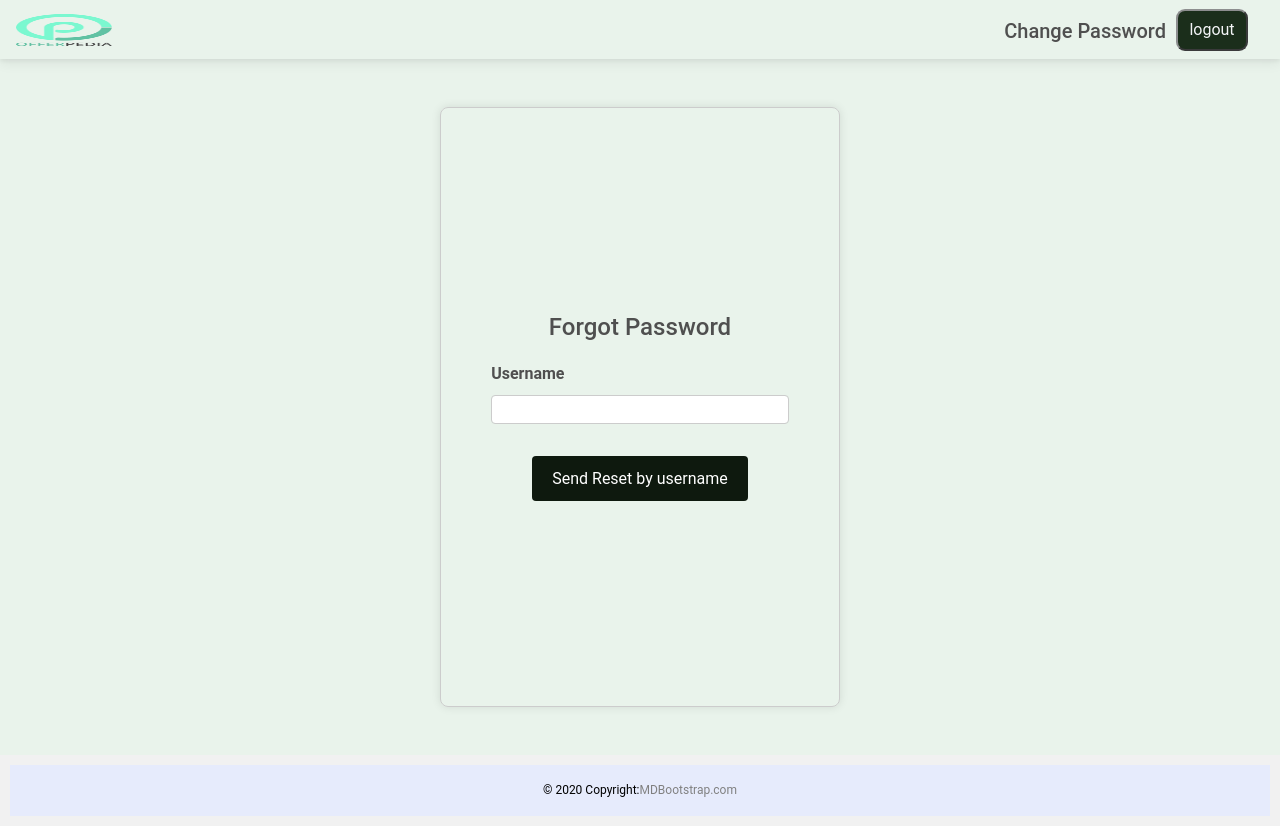
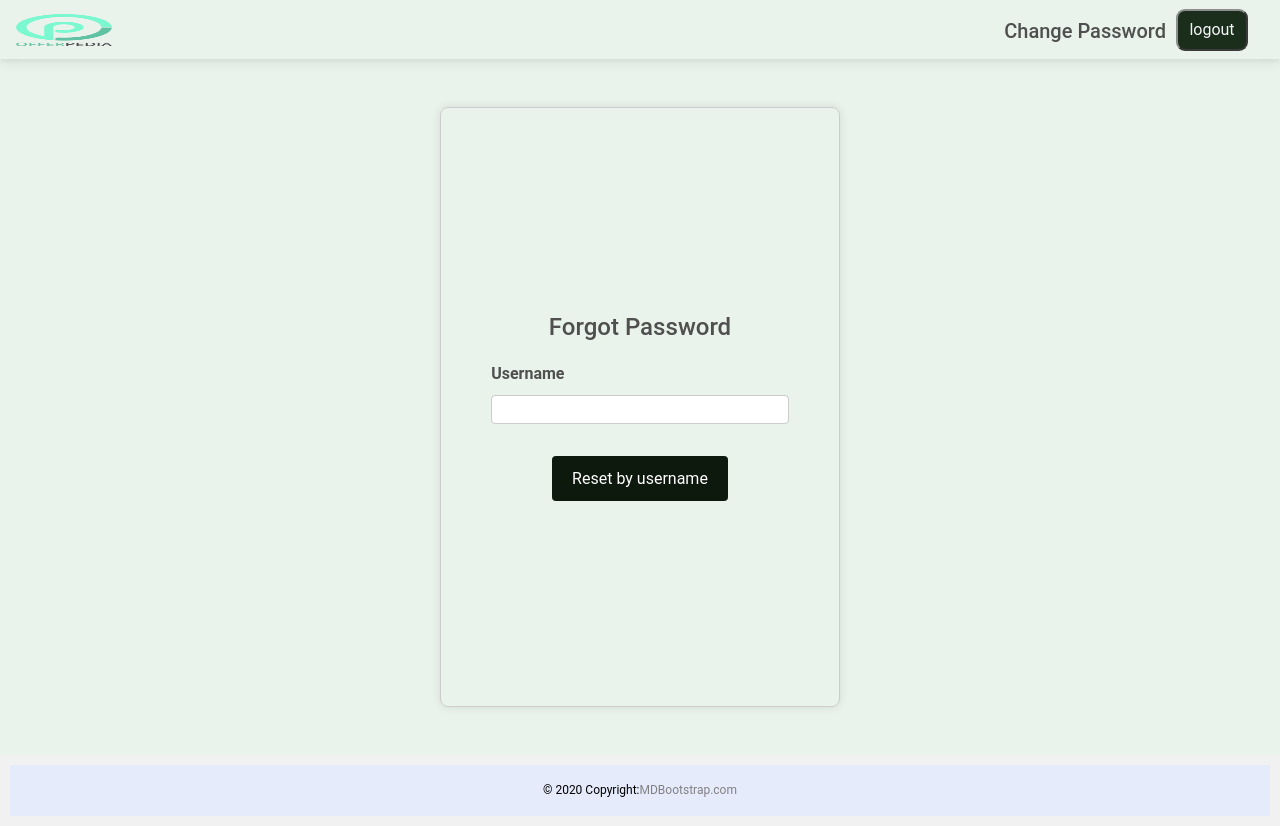
Before and after one commit to vishnukp1/Front-End-Authentication, a React (Create React App) app in the folder my-app/: page /forgotPassword in a window 1280 px wide. Built offline with nearby package versions, Linux system fonts and the light colour scheme.

Commit message:
new commit

```diff
--- a/my-app/src/pages/ForgotPassword.js
+++ b/my-app/src/pages/ForgotPassword.js
@@ -110,7 +110,7 @@ const ForgotPassword = () => {
         />
       </div>
       <button className="btn-password"  onClick={handleForgotPassword}>
-        Send Reset by username
+        Reset by username
       </button>
 
       {PasswordForm && (
```
